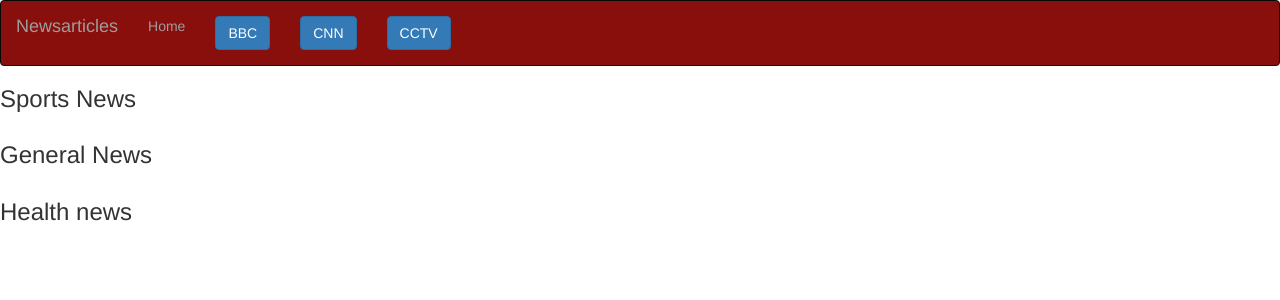
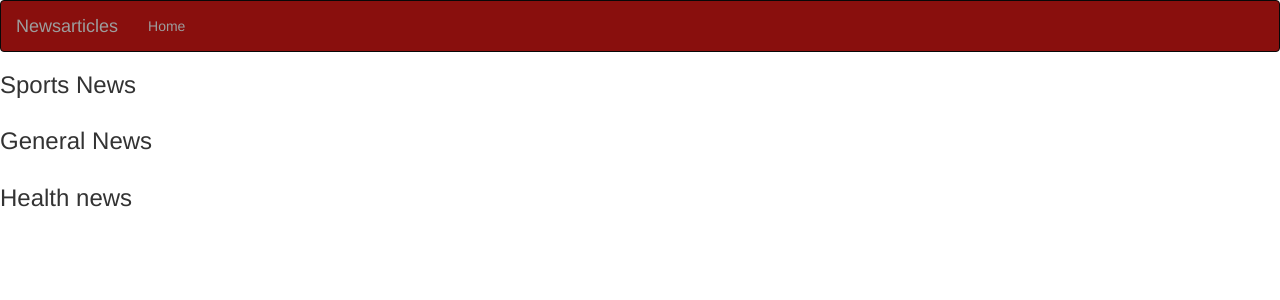
Before and after one commit to Kahumbi/News-Article, a Flask app: template app/templates/index.html in a window 1280 px wide. Shown: the top 300 px of the page. Run offline with Flask 2, Linux system fonts and the light colour scheme; the template is opened without the code that fills it, so the values that code supplies are empty; parts of the project's set-up code (start-up, migrations or seed data) failed here and were passed over; some libraries are stand-ins or nearby versions.

Commit message:
Add changes to navbar

```diff
--- a/app/templates/navbar.html
+++ b/app/templates/navbar.html
@@ -12,9 +12,9 @@
         <div class="navbar-collapse collapse">
             <ul class="nav navbar-nav">
                 <li><a href="/">Home</a></li>
-                <li>  <a class="nav-link" href="/{{'news.url'}}"><button type="button" class="btn btn-primary">BBC</button></a> </li>
+                <!-- <li>  <a class="nav-link" href="/{{'news.url'}}"><button type="button" class="btn btn-primary">BBC</button></a> </li>
                 <li>  <a class="nav-link" href="/{{'news.url'}}"><button type="button" class="btn btn-primary">CNN</button></a> </li>
-                <li>  <a class="nav-link" href="/{{'news.url'}}"><button type="button" class="btn btn-primary">CCTV</button></a> </li>
+                <li>  <a class="nav-link" href="/{{'news.url'}}"><button type="button" class="btn btn-primary">CCTV</button></a> </li> -->
             </ul>
         </div>
 
```
